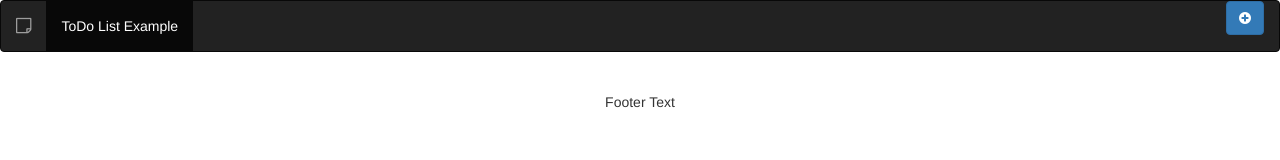
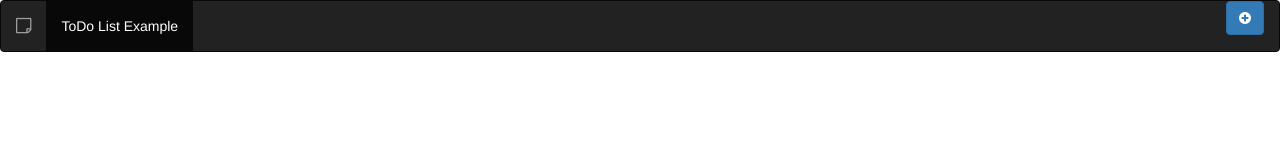
Before and after one commit to figenonun/Todo-List-with-jquery, a website: page index.html in a window 1280 px wide. Drawn offline with Linux system fonts and the light colour scheme.

Commit message:
Update index.html

```diff
--- a/index.html
+++ b/index.html
@@ -84,7 +84,7 @@
   </div>
 </div>
 	<footer class="container-fluid text-center">
-  		<p>Footer Text</p>
+
 	</footer>
 	<script type="text/javascript" src="client/js/jquery.js"></script>
 	<script type="text/javascript" src="client/js/bootstrap.js"></script>
```
